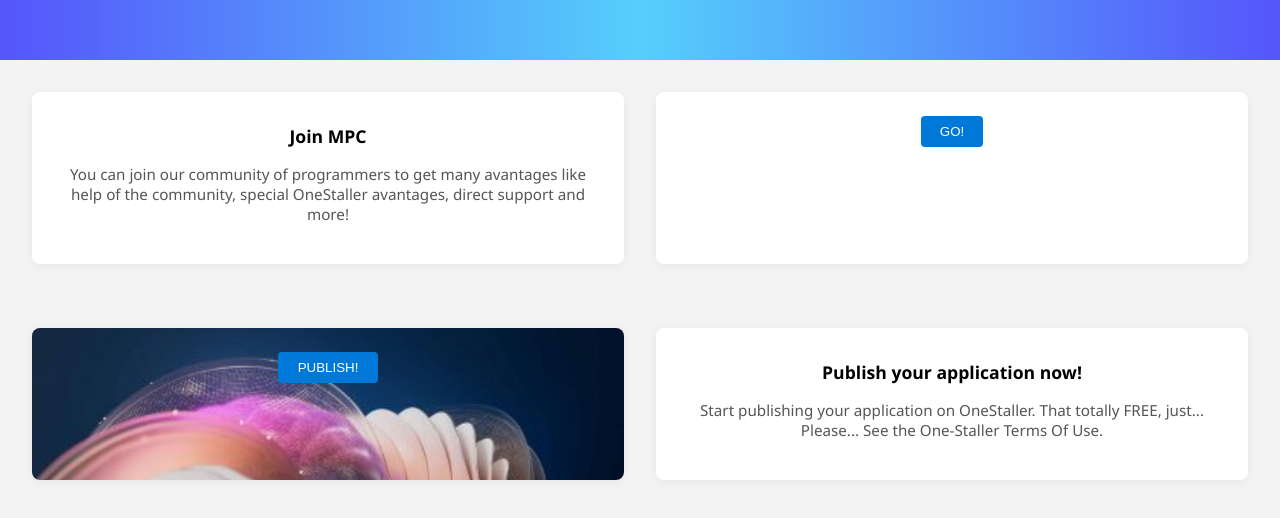
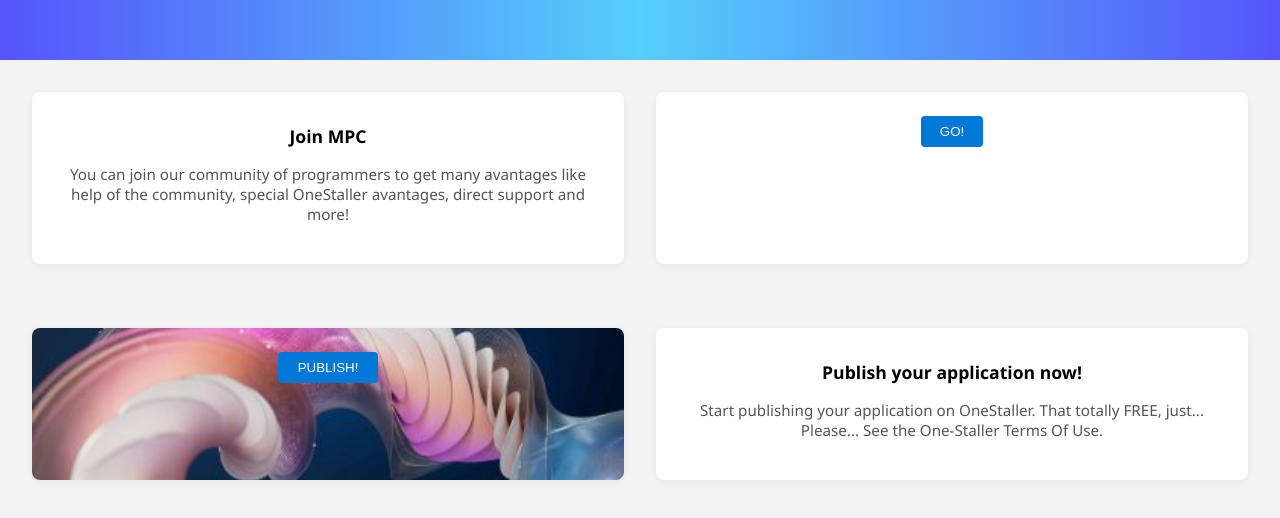
Before and after one commit to MAT-services/One-Staller, a plain HTML site: page Dev-Eara/index.html in a window 1280 px wide. Drawn offline with Linux system fonts and the light colour scheme; a script that the page names is missing.

Commit message:
updating textures

```diff
--- a/Dev-Eara/index.html
+++ b/Dev-Eara/index.html
@@ -25,7 +25,7 @@
                 </div>
             </section>
             <selection class="app-grid">
-                <div class="app-card" style="background-image: url(/One-Staller/assets/BCE1.jpg); background-size: cover;">
+                <div class="app-card" style="background-image: url(/One-Staller/assets/BCE1.jpg); background-size: cover; background-position: center;">
                     <button style="cursor: pointer;" onclick="window.open('https://docs.google.com/forms/d/e/1FAIpQLScmSyUldq-yiHO_uixs-4dvHGghZGpMJjwwLnBBI-si8ycohA/viewform')">PUBLISH!</button>
                 </div>
                 <div class="app-card">
```
